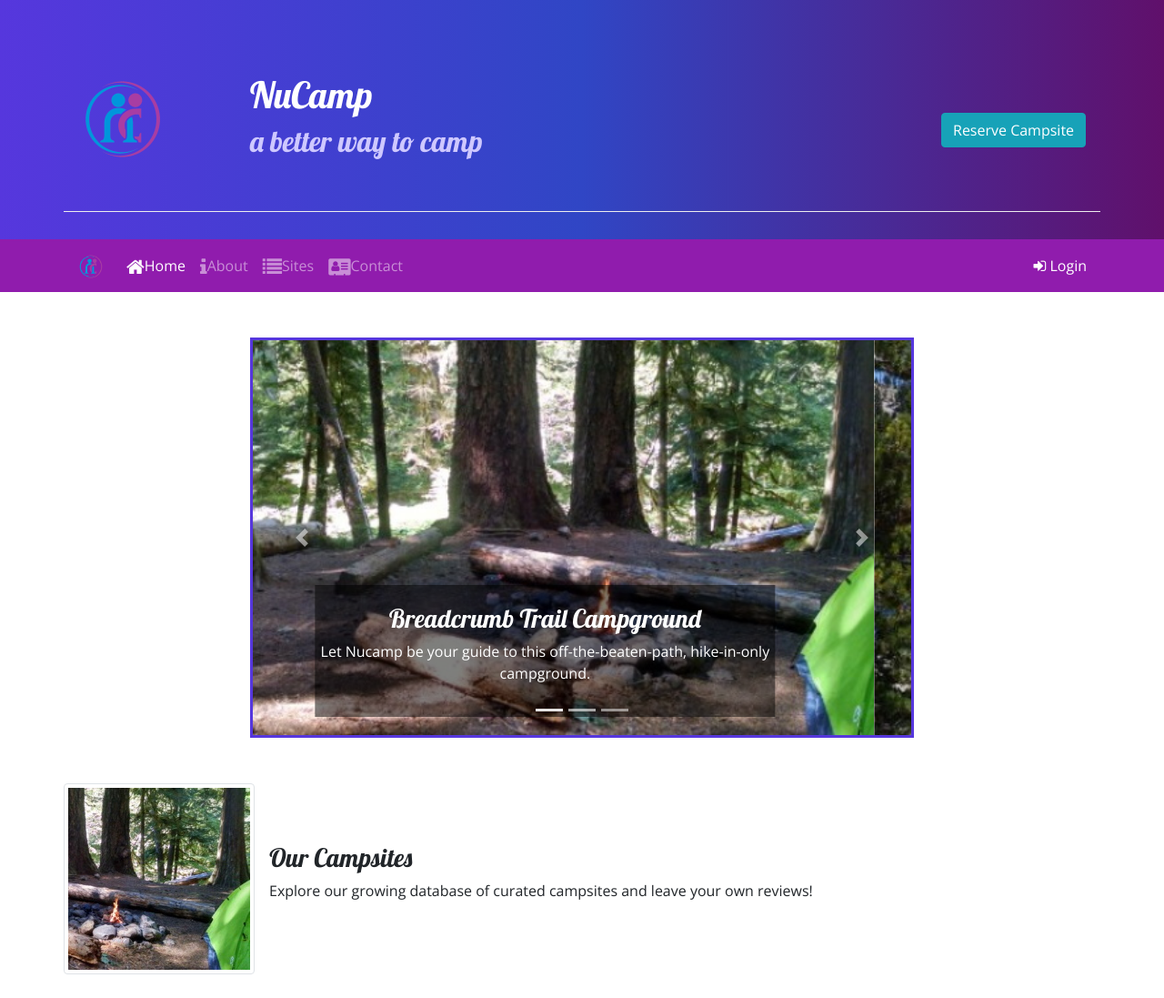
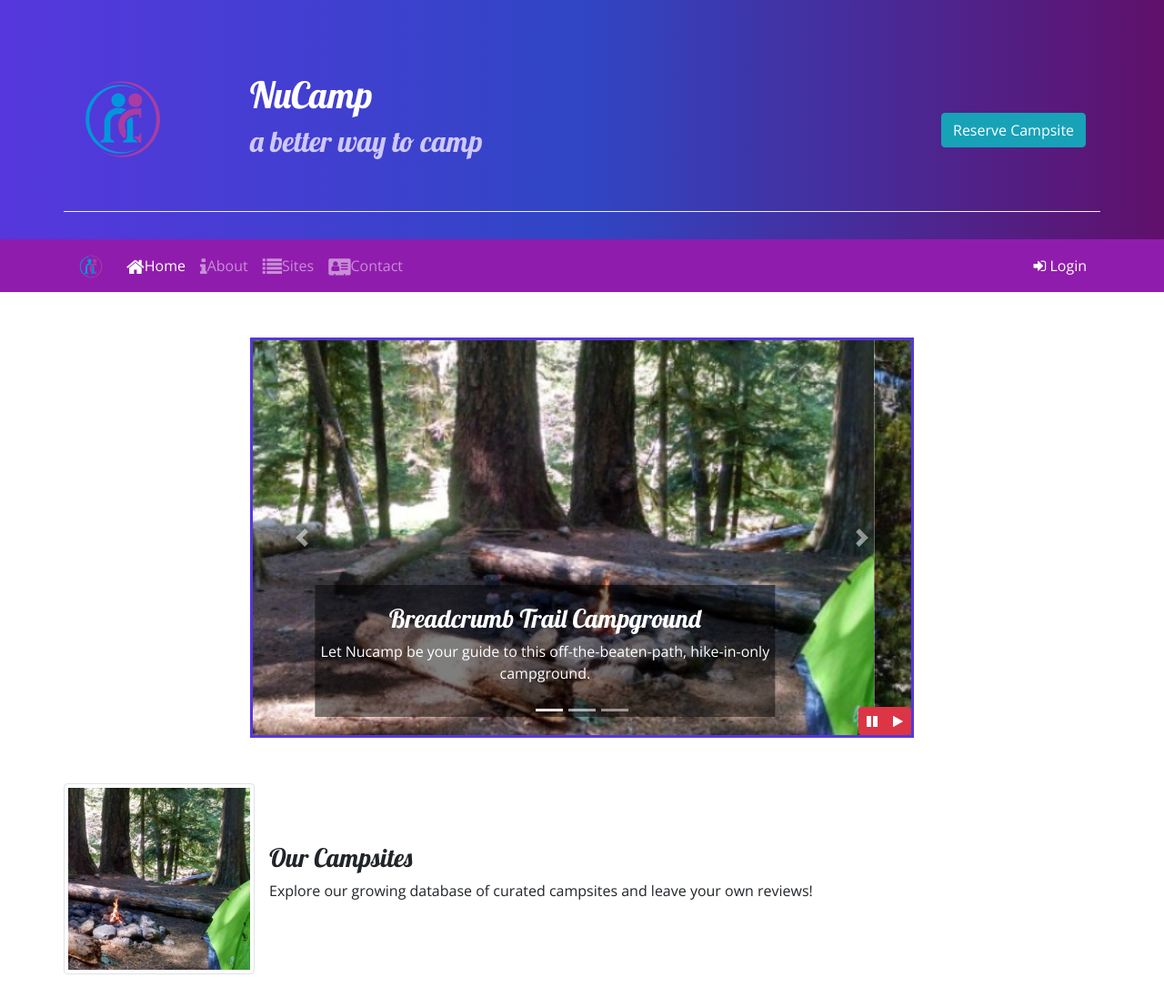
Before and after one commit to Ronphillips1133/nucampsite, a website: page index.html in a window 1280 px wide. Shown: the top 1097 px of the page at 91% size. Drawn offline with nearby package versions, Linux system fonts and the light colour scheme.

Commit message:
Bootstrap and jQuery Part1

```diff
--- a/css/styles.css
+++ b/css/styles.css
@@ -1,5 +1,6 @@
 body {
     font-family: "Open Sans", sans-serif;
+
 }
 
 h1, h2, h3 {
@@ -49,3 +50,10 @@ a, a:hover {
 
 .carousel {
     border: solid #5637DD;
+}
+#carouselButton{
+    position: absolute;
+    right: 0;
+    bottom: 0;
+    z-index: 100;
+}
--- a/index.html
+++ b/index.html
@@ -20,6 +20,7 @@
     </head>
 
     <body>
+<!-- Header Section -->
 
         <header class="jumbotron jumbotron-fluid">
             <div class="container">
@@ -39,6 +40,8 @@
                 </div>
             </div>
         </header>
+        <!-- END of Header Section-->
+        <!-- Modal for Reserve Campsite -->
         <div id="reserveModal" class="modal fade" role="dialog">
             <div class="modal-dialog modal-lg" role="document">
                 <div class="modal-content">
@@ -101,6 +104,8 @@
                 </div>
             </div>
         </div>
+        <!-- End Of Reserve Campsite Modal -->
+        <!-- Navbar Section -->
         <nav class="navbar navbar-expand-sm navbar-dark sticky-top">
             <div class="container">
                 <a class="navbar-brand" href="#"><img src="img/logo.png" height="30" width="30" /></a>
@@ -128,6 +133,8 @@
                     </div>
             </div>
         </nav>
+        <!-- End of Navbar -->
+        <!-- Login Modal -->
         <div id="loginModal" class="modal fade" role="dialog">
             <div class="modal-dialog" role="document">
                 <div class="modal-content">
@@ -167,9 +174,12 @@
                 </div>
             </div>
         </div>
+ <!-- End of Login Modal -->
+ <!-- Start of Body wit Carousel and Info -->
         <div class="container">
             <div class="row row-content">
                 <div class="col-md-8 mx-auto">
+ <!-- Start of Carousel -->
                     <div id="homeCarousel" class="carousel slide" data-ride="carousel">
                         <ol class="carousel-indicators">
                             <li data-target="#homeCarousel" data-slide-to="0" class="active"></li>
@@ -213,9 +223,17 @@
                             <span class="carousel-control-next-icon"></span>
                             <span class="sr-only">Next</span>
                         </a>
+                        <div class="btn-group" id="carouselButton">
+                            <button class="btn btn-danger btn-sm" id="carouselPause">
+                                <i class="fa fa-pause"></i>
+                            </button>
+                            <button class="btn btn-danger btn-sm" id="carouselPlay">
+                                <i class="fa fa-play"></i>
+                            </button>
+                        </div>
                     </div>
                 </div>
-
+<!-- End of Carousel -->
                 <div class="row row-content align-items-center">
                     <div class="col-sm-4 order-sm-last col-md-3">
                         <h2 class="text-sm-right">Discover & Review</h2>
@@ -277,6 +295,9 @@
                 </div>
 
             </div>
+     <!-- End of INfo Section -->
+     <!-- Start of Footer -->
+
             <footer class="site-footer">
                 <div class="container">
                     <div class="row">
@@ -322,6 +343,15 @@
                 $(function () {
                     $('[data-toggle="tooltip"]').tooltip()
                 })
+                $(function() {
+                    $(".carousel").carousel( { interval: 2000, pause: "false" } );
+            $("#carouselPause").click(function(){
+                $(".carousel").carousel("pause");
+            });
+            $("#carouselPlay").click(function(){
+                $(".carousel").carousel("cycle");
+            });
+        });
             </script>
     </body>
 
```
